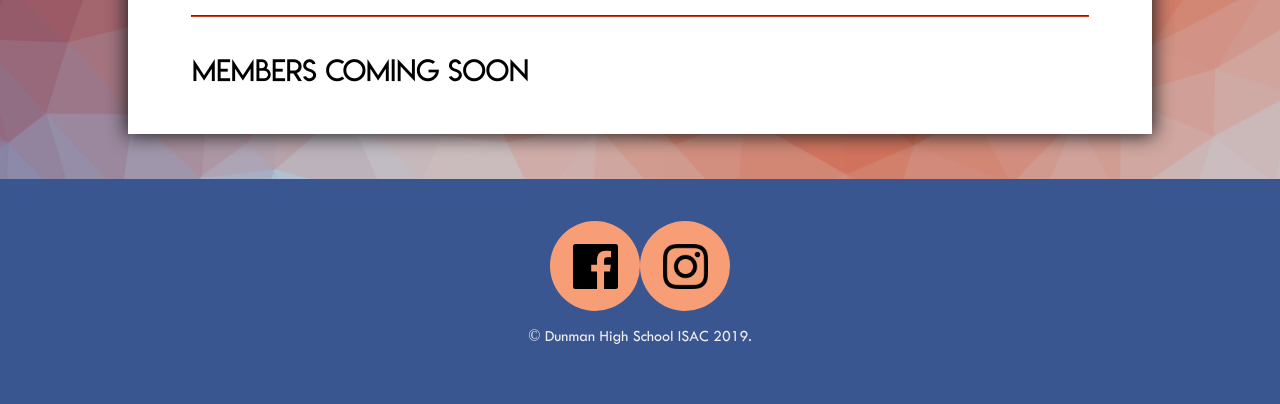
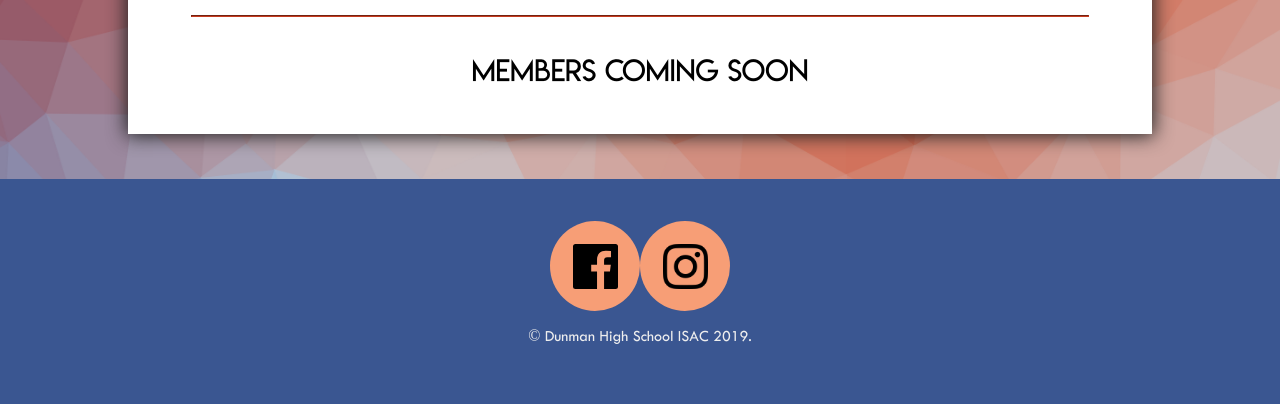
Before and after one commit to kaine119/dhap-2019, a Jekyll site: the page built from secretariat.md, in a window 1280 px wide. Shown: the part 552-956 px from the top of the page. Built offline with Jekyll 4.4.1, drawn with Linux system fonts in a browser that asks for light colours.

Commit message:
Revert "Move h2s back to the left"
This reverts commit e0e77ec9ed4e7677b3c15a97cf3b92b7d960d563.

```diff
--- a/assets/css/content.css
+++ b/assets/css/content.css
@@ -46,6 +46,12 @@ article.content h1 {
     border-bottom: 1px solid var(--accent2);
 }
 
+article.content h2 {
+    /* TODO: remove this declaration on launch; */
+    width: 100%;
+    padding: 0px;
+    text-align: center;
+}
 
 article.content p {
     text-align: justify;
```
